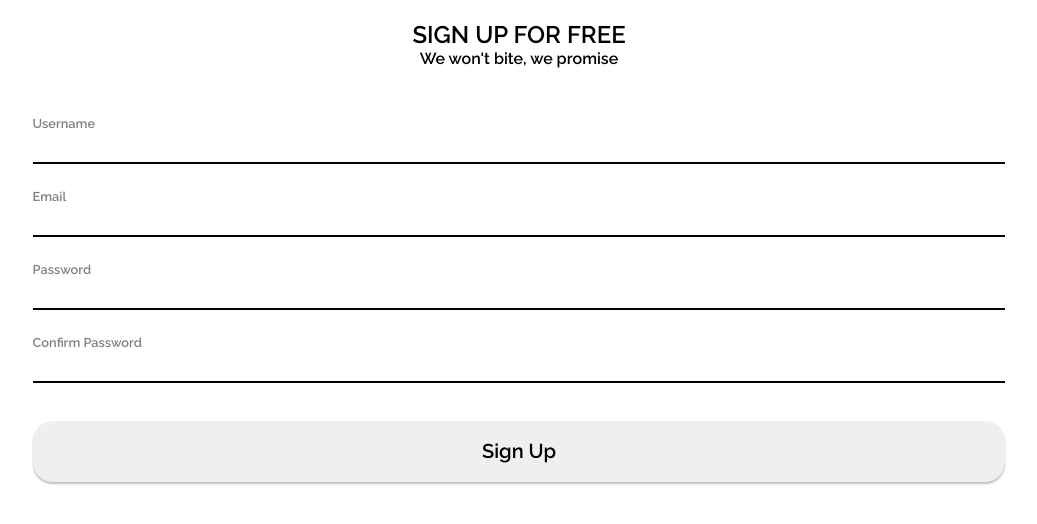
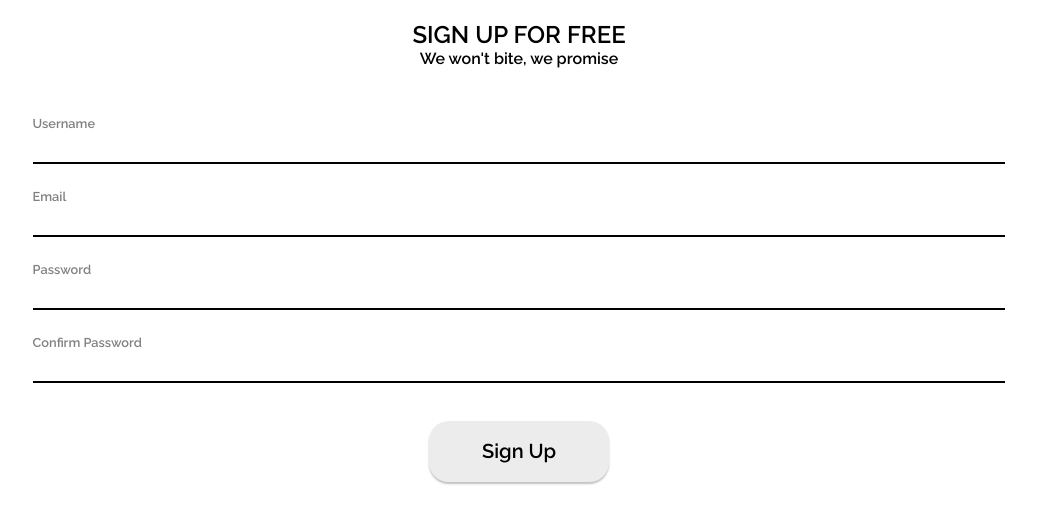
Before and after one commit to GTWeatherForcast/weather-client, a React (Create React App) app: page /test in a window 1280 px wide. Shown: the top 524 px of the page, without its empty margins (121-1158 px from the left). Built offline with nearby package versions, Linux system fonts and the light colour scheme; the HTML template or start-up script is replaced by a standard one.

Commit message:
Signup styling mostly done (missing form validation styling)

```diff
--- a/src/App.css
+++ b/src/App.css
@@ -106,6 +106,11 @@
   margin-bottom: 1.5625em;
 }
 
+.inputDiv.submitContainer {
+  display: flex;
+  justify-content: center;
+}
+
 .signupForm input[type="text"], input[type="password"] {
   font-size: 1em;
   font-family: Raleway, sans-serif;
@@ -122,16 +127,27 @@
 }
 
 .signupForm input[type="text"]:focus, input[type="password"]:focus {
-  border-color: var(--skyblue, #00C2FF)
+  border-color: var(--skyblue, #00C2FF);
 }
 
 .signupForm input[type="submit"] {
   font-family: Raleway, sans-serif;
   font-weight: 600;
   font-size: 1.25em;
-  padding: 0.9375em 3.125em;
+  padding: 0.9375em 0;
+  width: 100%;
+  max-width: 9em;
   border: none;
   border-radius: 20px;
   box-shadow: rgba(0, 0, 0, 25%) 0px 2px 2px;
   margin-top: 0.625em;
+  background-color: #d9d9d980;
 }
+
+.signupForm input[type="submit"]:hover {
+  background-color: #d9d9d9ff
+}
+
+.signupForm input[type="submit"]:focus-visible {
+  outline: solid 2px var(--skyblue);
+}
--- a/src/components/inputs/SearchBar.js
+++ b/src/components/inputs/SearchBar.js
@@ -5,6 +5,7 @@ export function SearchBar() {
   const [searchStr, setSearchStr] = useState("");
 
   return (
+    <div className={`${styles.searchBarDiv}`}>
       <form action="">
         <input
           id=""
@@ -16,6 +17,7 @@ export function SearchBar() {
           onSubmit={(e) => { e.preventDefault(); }}
         />
       </form>
+    </div>
   );
 }
 
@@ -23,6 +25,7 @@ export function LocationSearch() {
   const [locationString, setLocationString] = useState("");
 
   return (
+    <div className={`${styles.searchBarDiv}`}>
       <form action="">
         <input
           id="locationSearch"
@@ -34,6 +37,7 @@ export function LocationSearch() {
           onSubmit={(e) => { e.preventDefault(); }}
         />
       </form>
+    </div>
   );
 }
 
--- a/src/components/inputs/SearchBar.module.css
+++ b/src/components/inputs/SearchBar.module.css
@@ -5,14 +5,25 @@
     padding: 15px;
     border-radius: 20px;
     border: 0;
-    box-shadow: inset rgba(0, 0, 0, 25%) 2px 2px 2px;
+    box-shadow:  inset rgba(0, 0, 0, 25%) 2px 2px 2px;
     text-align: center;
     font-size: 1em;
     font-weight: 600;
     width: 512px;
     background-color: rgba(255, 255, 255, 30%)
+
 }
 
 .searchBar::placeholder {
-    color: #A3A3A3;
+  color: #A3A3A3;
 }
+
+.searchBar:focus {
+  outline: 1px solid var(--skyblue, #00C2FF);
+}
+
+.searchBarDiv {
+  width: 100%;
+  max-width: 512px;
+  margin: 0 10px;
+}
--- a/src/components/landing/Landing.module.css
+++ b/src/components/landing/Landing.module.css
@@ -28,6 +28,7 @@
     flex-direction: column;
     align-items: center;
     height: 100vh;
+    padding: 10px;
     /* Center horizontally */
     justify-content: center;
     /* Center vertically */
@@ -132,6 +133,10 @@
     width: 35%;
     /* width: 500px; */
     right: 0px;
+    height: 100%;
+    display: flex;
+    flex-direction: column;
+    justify-content: center;
 }
 
 .cardLeft {
@@ -140,4 +145,8 @@
     width: 35%;
     /* width: 500px; */
     left: 0px;
+    height: 100%;
+    display: flex;
+    flex-direction: column;
+    justify-content: center;
 }
--- a/src/components/sign-up/SignUp.js
+++ b/src/components/sign-up/SignUp.js
@@ -71,7 +71,7 @@ function SignUpPage() {
           />
         </div>
 
-        <div className="inputDiv">
+        <div className="inputDiv submitContainer">
           <input
             id="signup"
             className={`${styles.textInput}`}
```
Also changed, not shown: src/components/inputs/Forms.module.css (added). Lines whose indentation alone changed are shown as unchanged.
